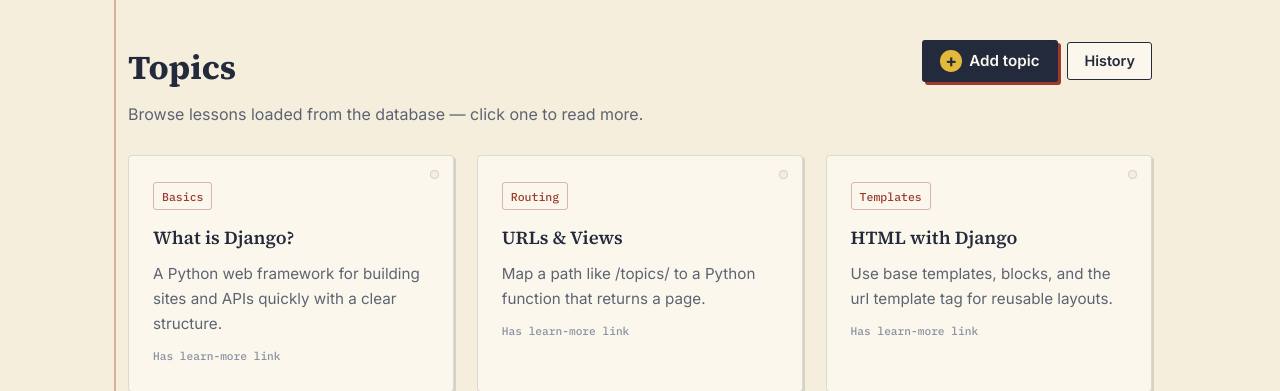
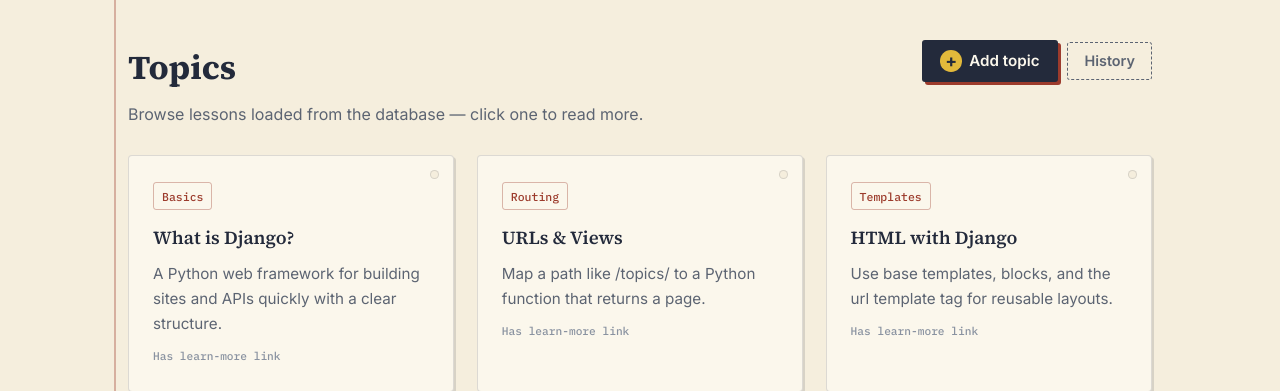
Before and after one commit to irincovictor-cmd/djangoFileTTH, a Django app: page /topics/ in a window 1280 px wide. Shown: the part 71-462 px from the top of the page. Run offline with Django 5.2, Linux system fonts and the light colour scheme; data comes from the database, SQL or seed files in the repository; data that the repository does not hold is empty.

Commit message:
History button: restore dashed border style

```diff
--- a/api/templates/learnhub/topics.html
+++ b/api/templates/learnhub/topics.html
@@ -209,19 +209,22 @@
         font-weight: 700;
         line-height: 1;
     }
+    /* Dashed border — same style as the old Recycle bin button */
     .btn-history {
         padding: 0.6rem 1rem;
-        border: 1.5px solid var(--ink);
+        border: 1.5px dashed var(--ink-soft);
         border-radius: 3px;
-        background: var(--paper-card);
-        color: var(--ink);
+        background: transparent;
+        color: var(--ink-soft);
         font-family: inherit;
         font-weight: 600;
         font-size: 0.9rem;
         cursor: pointer;
     }
     .btn-history:hover {
-        background: rgba(34,40,58,0.06);
+        border-color: var(--ink);
+        color: var(--ink);
+        background: rgba(34,40,58,0.04);
     }
 
     .card-link-hint {
```
